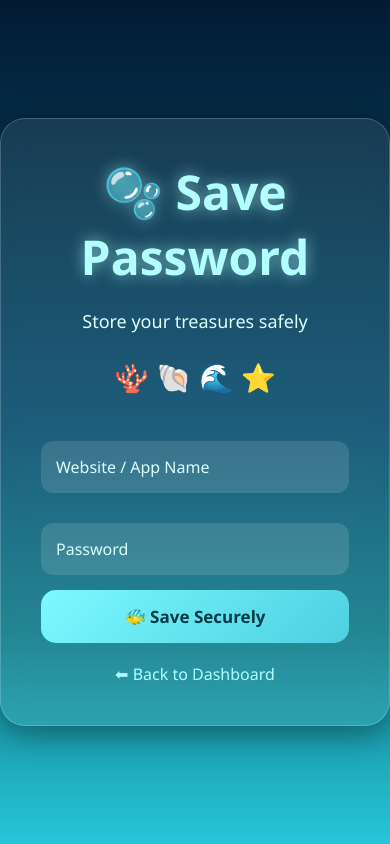
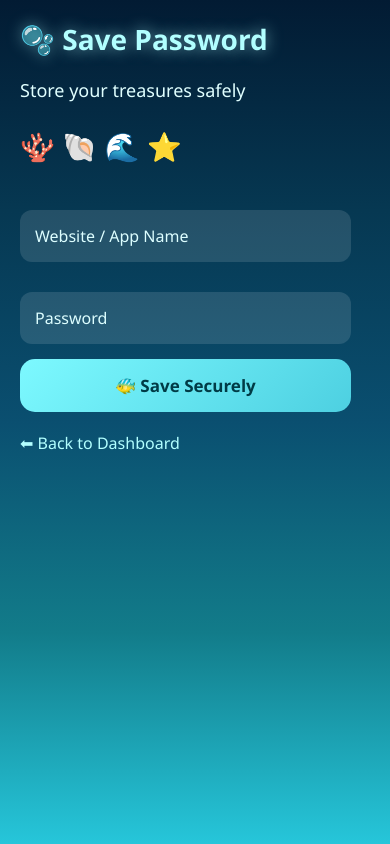
Before and after one commit to divyaaaa187/password-manager-v2, a Flask app: page /add_password in a window 390 px wide. Run offline with Flask 3, Linux system fonts and the light colour scheme; the visitor is signed in with stand-in values (Sample User, id 1); parts of the project's set-up code (start-up, migrations or seed data) failed here and were passed over.

Commit message:
Add mobile responsive design

```diff
--- a/static/style.css
+++ b/static/style.css
@@ -21,7 +21,12 @@ body{
 
     overflow:hidden;
 
-    display:flex;
+    @media (max-width: 768px){
+
+    .dashboard{
+        flex-direction: column;
+    }
+ }
 
     justify-content:center;
 
@@ -36,7 +41,9 @@ body{
 
 .container{
 
-    width:500px;
+    .container{
+    width: 90%;
+    max-width: 500px;
 
     background:rgba(255,255,255,0.08);
 
@@ -54,6 +61,7 @@ body{
 
     box-shadow:
     0 8px 32px rgba(0,0,0,0.4);
+}
 }
 
 /* HEADINGS */
@@ -222,7 +230,10 @@ td{
 
 .mermaid{
 
-    width:220px;
+   img{
+    max-width: 100%;
+    height: auto;
+  }
 
     filter:
     drop-shadow(0 0 20px rgba(125,249,255,0.5));
@@ -382,3 +393,23 @@ td{
         transform:translateX(0px);
     }
 }
+
+@media (max-width: 768px){
+
+    .container{
+        width: 95%;
+        padding: 20px;
+    }
+
+    h1{
+        font-size: 28px;
+    }
+
+    input{
+        width: 100%;
+    }
+
+    button{
+        width: 100%;
+    }
+}
--- a/templates/add_password.html
+++ b/templates/add_password.html
@@ -2,6 +2,8 @@
 <html>
 
 <head>
+
+    <meta name="viewport" content="width=device-width, initial-scale=1.0">
 
     <title>Add Password</title>
 
--- a/templates/dashboard.html
+++ b/templates/dashboard.html
@@ -2,6 +2,8 @@
 <html>
 
 <head>
+
+    <meta name="viewport" content="width=device-width, initial-scale=1.0">
 
     <title>WAVE~LOCK</title>
 
--- a/templates/login.html
+++ b/templates/login.html
@@ -2,6 +2,8 @@
 <html>
 
 <head>
+
+    <meta name="viewport" content="width=device-width, initial-scale=1.0">
 
     <title>WAVE~LOCK Login</title>
 
--- a/templates/signup.html
+++ b/templates/signup.html
@@ -2,6 +2,8 @@
 <html>
 
 <head>
+
+    <meta name="viewport" content="width=device-width, initial-scale=1.0">
 
     <title>Create Account</title>
 
--- a/templates/view_passwords.html
+++ b/templates/view_passwords.html
@@ -2,6 +2,8 @@
 <html>
 
 <head>
+
+    <meta name="viewport" content="width=device-width, initial-scale=1.0">
 
     <title>Saved Passwords</title>
 
```
